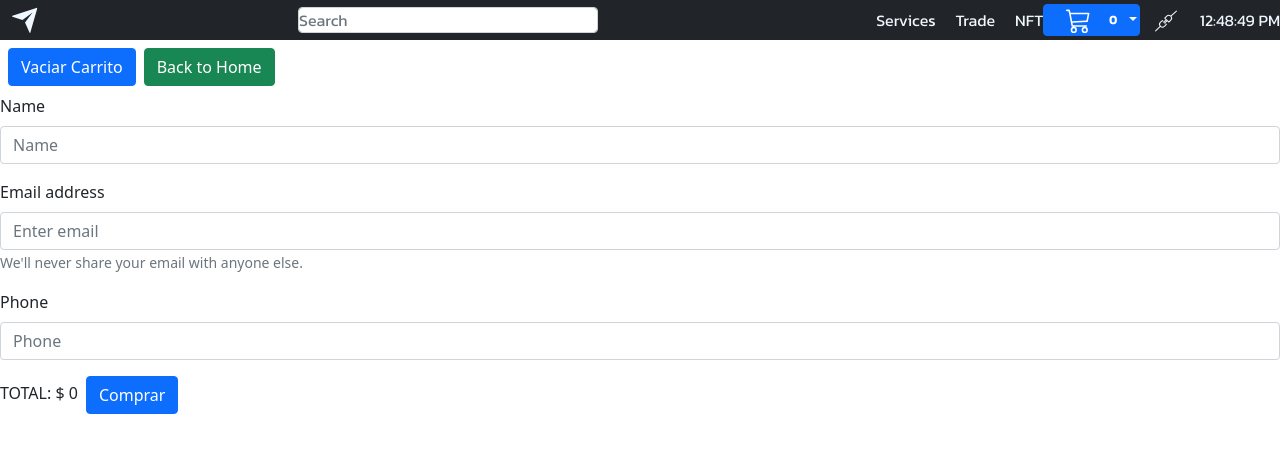
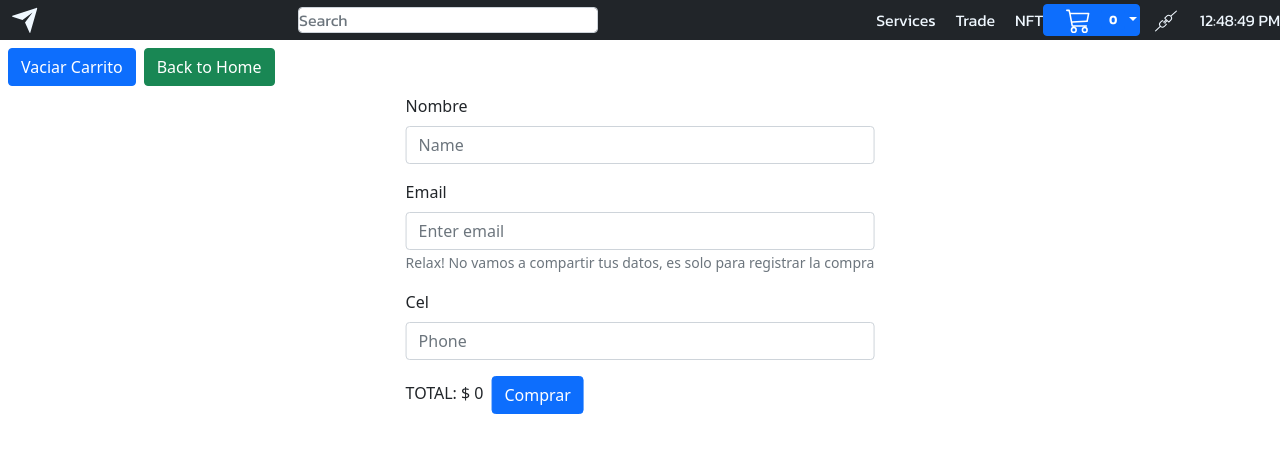
Before and after one commit to giani-rossi/ecommerce, a React (Create React App) app in the folder my-app/: page /cart in a window 1280 px wide. Shown: the top 452 px of the page. Built offline with nearby package versions, Linux system fonts and the light colour scheme.

Commit message:
finished

```diff
--- a/my-app/package.json
+++ b/my-app/package.json
@@ -40,5 +40,8 @@
       "last 1 firefox version",
       "last 1 safari version"
     ]
+  },
+  "devDependencies": {
+    "gh-pages": "^3.2.3"
   }
 }
--- a/my-app/src/components/Cart.js
+++ b/my-app/src/components/Cart.js
@@ -83,20 +83,20 @@ const Cart = (props) => {
         </Button>
       </Link>
 
-      <Form>
-        <Form.Group className="mb-3" controlId="formBasicPassword">
-          <Form.Label>Name</Form.Label>
+      <Form style={{position:'absolute' , left:'50%' , transform:'translateX(-50%)'}}>
+        <Form.Group className="mb-3" >
+          <Form.Label>Nombre</Form.Label>
           <Form.Control id="name" type="name" placeholder="Name" />
         </Form.Group>
-        <Form.Group className="mb-3" controlId="formBasicEmail">
-          <Form.Label>Email address</Form.Label>
-          <Form.Control id="mail" type="email" placeholder="Enter email" />
+        <Form.Group className="mb-3" >
+          <Form.Label>Email</Form.Label>
+          <Form.Control id="mail" type="text" placeholder="Enter email" />
           <Form.Text className="text-muted">
-            We'll never share your email with anyone else.
+            Relax! No vamos a compartir tus datos, es solo para registrar la compra
           </Form.Text>
         </Form.Group>
-        <Form.Group className="mb-3" controlId="formBasicPassword">
-          <Form.Label>Phone</Form.Label>
+        <Form.Group className="mb-3" >
+          <Form.Label>Cel</Form.Label>
           <Form.Control id="phone" type="phone" placeholder="Phone" />
         </Form.Group>
         TOTAL: $ {totalPrice}
--- a/my-app/src/components/ProductItem.js
+++ b/my-app/src/components/ProductItem.js
@@ -25,7 +25,7 @@ const ProductItem = ({ data }) => {
           className="d-flex justify-content-between align-items-start"
         >
           <div className="ms-2 me-auto">
-            <div className="fw-bold">{name}</div>$ {price}
+            <div className="fw-bold">{name}</div> Unit price =  $ {price}
             <div className="fw">Subtotal = ${qty * price}</div>
             <br></br>
             <Button
@@ -56,7 +56,7 @@ const ProductItem = ({ data }) => {
 
           </div>
           <Badge variant="primary" pill>
-            Qty: {qty}
+            Quantity: {qty}
           </Badge>
         </ListGroup.Item>
       </ListGroup>
```
Also changed, not shown: 1 other file (tests, documents, lock files or other folders).
